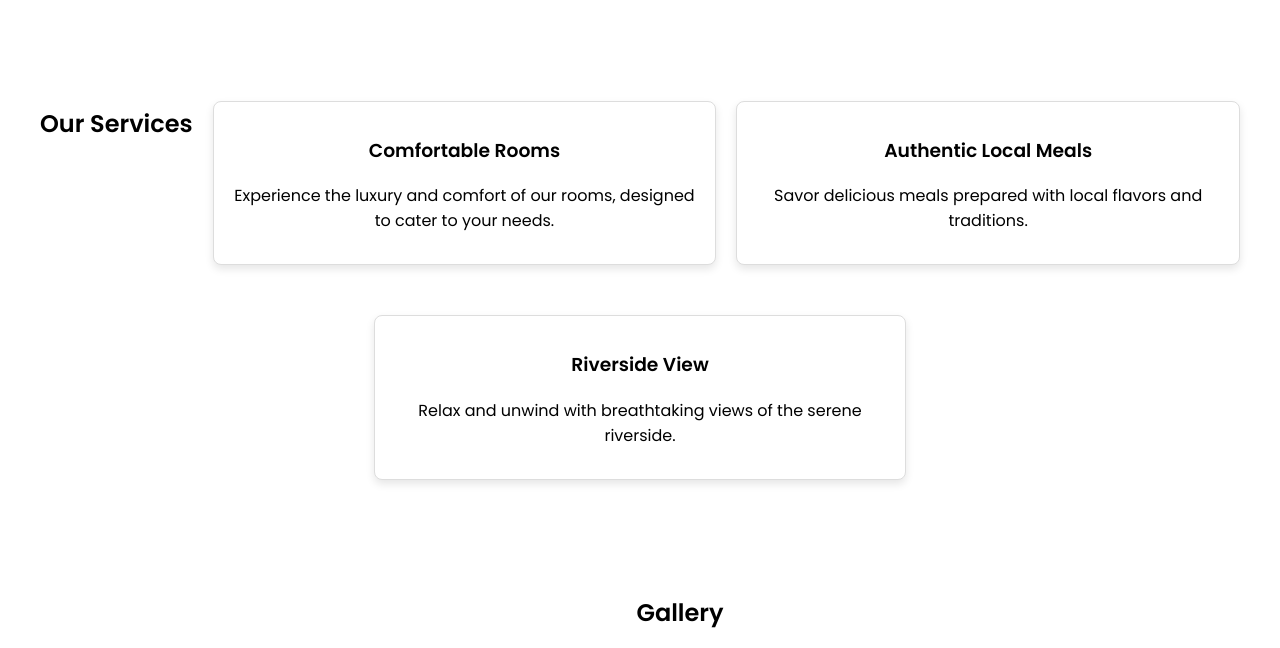
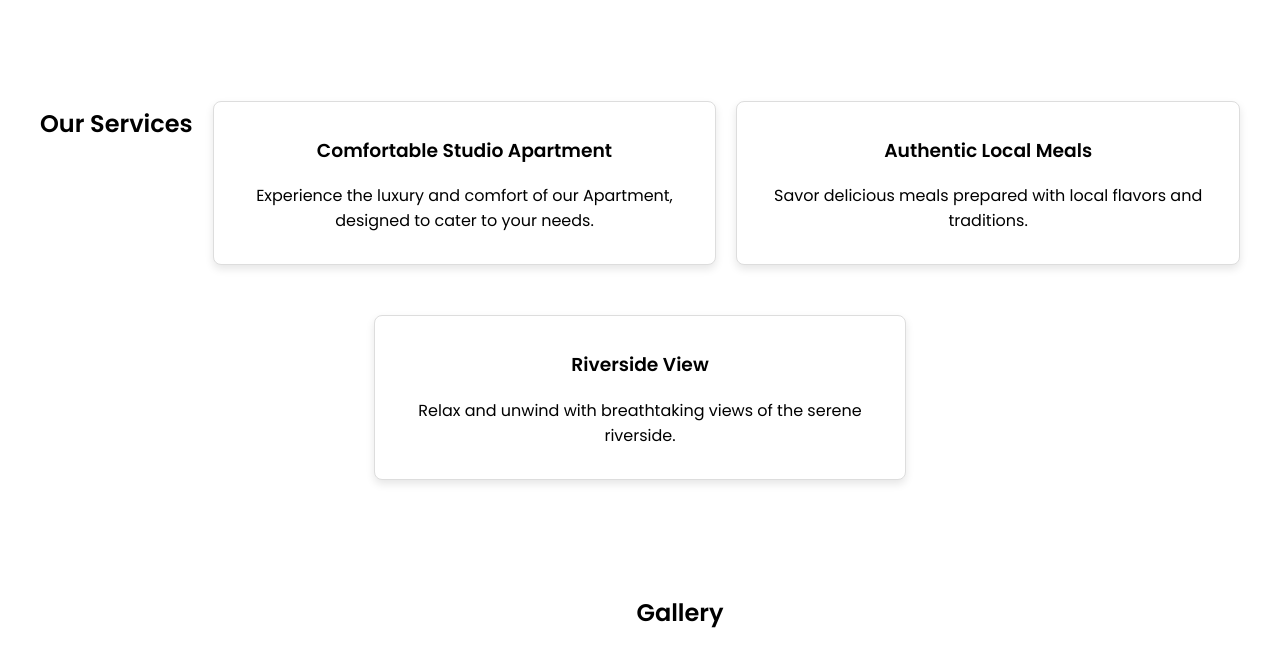
Before and after one commit to shardul215/shardul215.github.io, a plain HTML site: page cococreat/index.html in a window 1280 px wide. Shown: the part 1040-1688 px from the top of the page. Drawn offline with Linux system fonts and the light colour scheme.

Commit message:
Update index.html

```diff
--- a/cococreat/index.html
+++ b/cococreat/index.html
@@ -30,8 +30,8 @@
     <section id="services" class="services">
         <h2>Our Services</h2>
         <div class="card">
-            <h3>Comfortable Rooms</h3>
-            <p>Experience the luxury and comfort of our rooms, designed to cater to your needs.</p>
+            <h3>Comfortable Studio Apartment</h3>
+            <p>Experience the luxury and comfort of our Apartment, designed to cater to your needs.</p>
         </div>
         <div class="card">
             <h3>Authentic Local Meals</h3>
```
